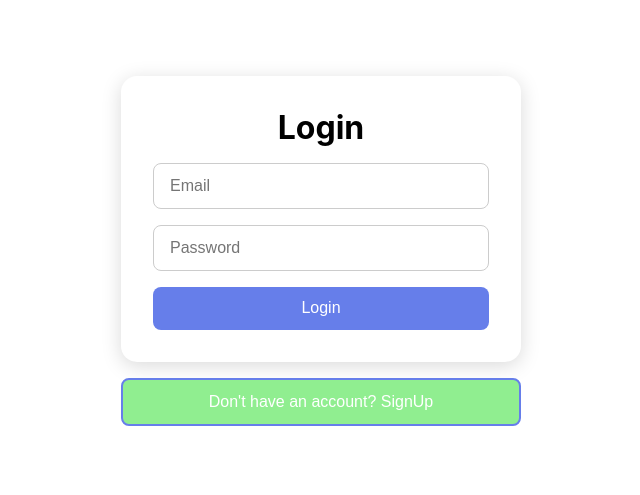
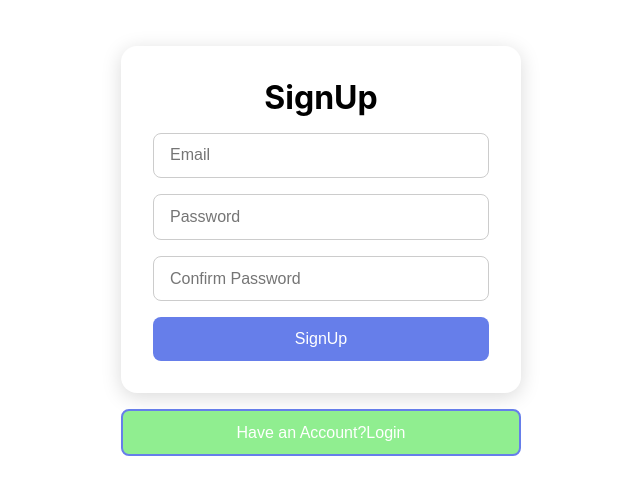
Before and after one commit to Raveesh-Gautam/ManagesExpenses, a React (Create React App) app: page / in a window 1280 px wide. Before the commit this address led to /login. Shown: the part 149-644 px from the top of the page, without its empty margins (319-959 px from the left). Built offline with nearby package versions, Linux system fonts and the light colour scheme.

Commit message:
improved login and signup

```diff
--- a/src/App.js
+++ b/src/App.js
@@ -1,23 +1,18 @@
-import { Navigate, Route, BrowserRouter as Router, Routes } from "react-router-dom";
-import Login from "./components/auth/Login";
-import SignUp from "./components/auth/SignUp";
-import Home from "./components/Home";
-import { useState } from "react";
-
+import React, { useState } from 'react';
+import AuthPage from './components/auth/AuthPage';
+import Home from './components/Home';
 
 const App = () => {
-  const [isLoggedIn, setIsLoggedIn] = useState(false);
+  const [isLoginSuccess,setIsLoginSuccess]=useState(false);
+  const handleSuccess=()=>{
+    setIsLoginSuccess(true);
+  }
   return (
-    <Router>
-      <Routes>
-        <Route
-          path="/"
-          element={isLoggedIn ? <Home /> : <Navigate to="/login" />}
-        />
-        <Route path="/login" element={<Login onSuccess={() => setIsLoggedIn(true)} />} />
-        <Route path="/signup" element={<SignUp />} />
-      </Routes>
-    </Router>
-  );
-};
-export default App;
+    <React.Fragment>
+{!isLoginSuccess?<AuthPage onLogin={handleSuccess} />:<Home />}
+
+    </React.Fragment>
+  )
+}
+
+export default App
--- a/src/components/auth/AuthPage.js
+++ b/src/components/auth/AuthPage.js
@@ -1,23 +1,24 @@
-import { useState } from 'react';
-import Login from './Login';
-import SignUp from './SignUp';
-import Home from '../Home';
+import { useState } from "react";
+import Login from "./Login";
+import SignUp from "./SignUp";
 
-const AuthPage = () => {
-    const [isLogin,setIsLogin]=useState(false);
-    const [isHome,setIsHome]=useState(false);
-     const toggleAuthMode = () => {
+const AuthPage = ({onLogin}) => {
+  const [isLogin, setIsLogin] = useState(false);
+  const toggleAuthMode = () => {
     setIsLogin((prev) => !prev);
   };
-  const handleSuccess=()=>{
-setIsHome(true);
-
-  }
+  const handleSuccess = (val) => {
+    onLogin(val);
+  };
   return (
     <div>
-        {isLogin?  <Login  onToggle={toggleAuthMode} onSuccess={handleSuccess}/>:<SignUp onToggle ={toggleAuthMode} />}
+      {isLogin ? (
+        <Login onToggle={toggleAuthMode} onSuccess={handleSuccess} />
+      ) : (
+        <SignUp onToggle={toggleAuthMode} />
+      )}
     </div>
-  )
-}
+  );
+};
 
-export default AuthPage
+export default AuthPage;
--- a/src/components/auth/Login.js
+++ b/src/components/auth/Login.js
@@ -1,9 +1,7 @@
 import { useState } from "react";
-import { useNavigate } from "react-router-dom";
 import styles from "./SignUp.module.css";
 
-const Login = ({onToggle,onSuccess}) => {
-    const navigate=useNavigate();
+const Login = ({ onToggle, onSuccess }) => {
   const [formData, setFormData] = useState({
     email: "",
     password: "",
@@ -20,7 +18,7 @@ const Login = ({onToggle,onSuccess}) => {
     const newErrors = {};
     const emailRegex = /^[^\s@]+@[^\s@]+\.[^\s@]+$/;
 
-    if (!emailRegex.test(formData.email) ) {
+    if (!emailRegex.test(formData.email)) {
       newErrors.email = "Invalid email";
     }
 
@@ -60,8 +58,7 @@ const Login = ({onToggle,onSuccess}) => {
         })
         .then((res) => {
           console.log("Login success:", res);
-          onSuccess();
-           navigate("/");
+          onSuccess(true);
           alert("Logged in successfully!");
         })
         .catch((err) => {
@@ -106,7 +103,9 @@ const Login = ({onToggle,onSuccess}) => {
 
           <button className={styles.signup}>Login</button>
         </form>
-        <button className={styles.an_account}>Don't have an account? <span onClick={onToggle}> SignUp </span></button>
+        <button className={styles.an_account}>
+          Don't have an account? <span onClick={onToggle}> SignUp </span>
+        </button>
       </div>
     </div>
   );
```
